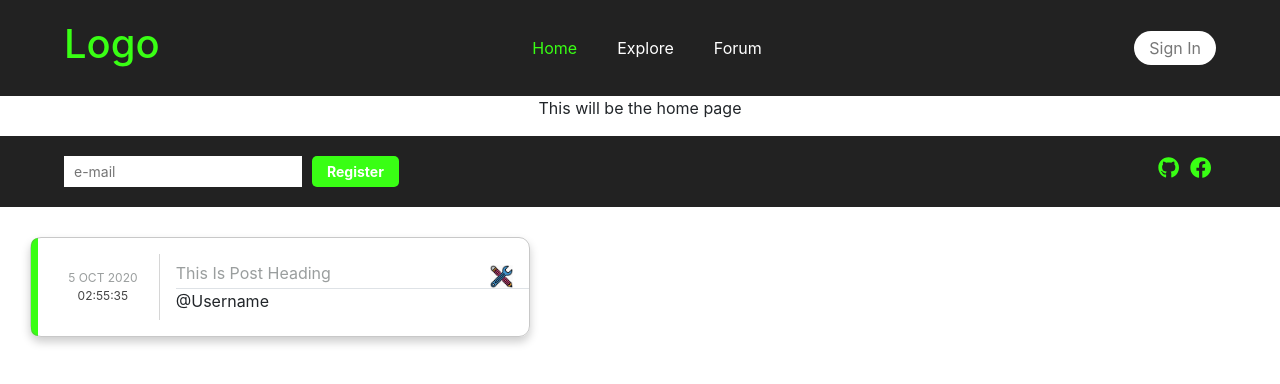
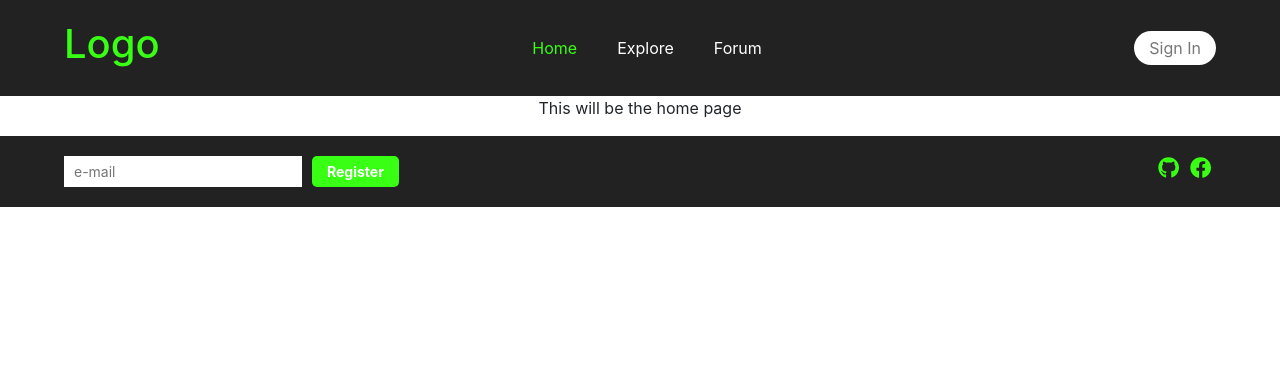
Before and after one commit to KaranSinghBisht/Space-Frontend, a React (Create React App) app in the folder front-end/: page / in a window 1280 px wide. Shown: the top 384 px of the page. Built offline with nearby package versions, Linux system fonts and the light colour scheme.

Commit message:
Reverted

```diff
--- a/front-end/src/App.jsx
+++ b/front-end/src/App.jsx
@@ -4,13 +4,11 @@ import { Route, Switch } from 'react-router-dom'
 import { Home } from './pages/home'
 import { Forum } from './pages/forum'
 import { Explore } from './pages/explore'
-import { ContentCard } from './components/ContentCard';
 
 import './styles/variables.css'
 import './App.css'
 
 function App() {
-  var currentDate = new Date();
   return (
     <div className="App">
       <Switch>
@@ -18,7 +16,6 @@ function App() {
         <Route exact path="/forum" component={Forum} />
         <Route path="/" component={Home} />
       </Switch>
-      <ContentCard title="This Is Post Heading" content="@Username" date={currentDate}/>
     </div>
   )
 }
--- a/front-end/src/components/ContentCard/ContentCard.css
+++ /dev/null
@@ -1,71 +0,0 @@
-/* Styles for content card */
-
-.content_card {
-    position: relative;
-    margin: 30px 30px;
-    height: 100px;
-    border: 1px solid rgba(119, 119, 119, .4);
-    border-radius: 11px;
-    display: flex;
-    box-shadow: 0 5px 10px rgba(0, 0, 0, .2);
-    transition: background-color 1s ease;
-    /* border-left: 6px solid #BA68C8; */
-    width: 500px;
-}
-
-.card__face__colored-side {
-    z-index: -1;
-    position: absolute;
-    left: 0;
-    top: 0;
-    width: 7px;
-    height: 100%;
-    border-top-left-radius: 11px;
-    border-bottom-left-radius: 11px;
-    -webkit-transition: width 0.3s;
-    transition: width 0.3s;
-    background-color: var(--brand);
-}
-
-.content_card:hover .card__face__colored-side {
-    width: 25%;
-    color: var(--white);
-}
-
-.content_card__left {
-    /* position: relative; */
-    border-right: 1px solid rgba(119, 119, 119, .3);
-    padding: 5px 10px;
-    border-top-left-radius: 11px;
-    border-bottom-left-radius: 11px;
-    width: 25%;
-}
-
-.content_card__left__header {
-    color: #9A9E9E;
-    text-transform: uppercase;
-    font-size: 12px;
-    /* margin: 10px 0; */
-}
-
-.content_card__right__header {
-    color: #9A9E9E;
-    text-transform: capitalize;
-    font-size: 16px;
-}
-
-.content_card__left__sub{
-    color: #444;
-    font-size: 12px;
-}
-
-.content_card__left__sub{
-    color: #444;
-}
-
-.content_card__right{
-    width: 80%;
-}
-
-.u-height-full {height: 100%;}
-.edit-logo{height: 23px;}
--- a/front-end/src/components/ContentCard/index.jsx
+++ /dev/null
@@ -1,32 +0,0 @@
-import React from 'react';
-
-import './ContentCard.css';
-
-
-export const ContentCard = ({title, content, date}) => {
-
-console.log(date)
-    return (
-        <div className="content_card">
-            <div className="card__face__colored-side"></div>
-            <div className="content_card__left m-3 d-flex justify-content-center align-items-center">
-                <div className="content_card__left__header">
-                    {date.toLocaleDateString('en-GB', {day: 'numeric', month: 'short', year: 'numeric'})}
-                    <p className="content_card__left__sub m-0">{date.toTimeString().substr(0,8)}</p>
-                </div>
-            </div>
-
-            <div className="content_card__right text-left align-self-center">
-                <div className="u-height-full">
-                    <p className="m-0 border-bottom d-flex justify-content-between">
-                        <span className="content_card__right__header">{title}</span>
-                        <a href="/">
-                            <span className="pr-3 content_card__left__sub"><img className="edit-logo" src="edit.jpeg" alt="not found"/></span>
-                        </a>
-                    </p>
-                    <p className="m-0">{content}</p>
-                </div>
-            </div>
-        </div>
-    )
-}
```
Also changed, not shown: front-end/public/edit.jpeg (deleted).
